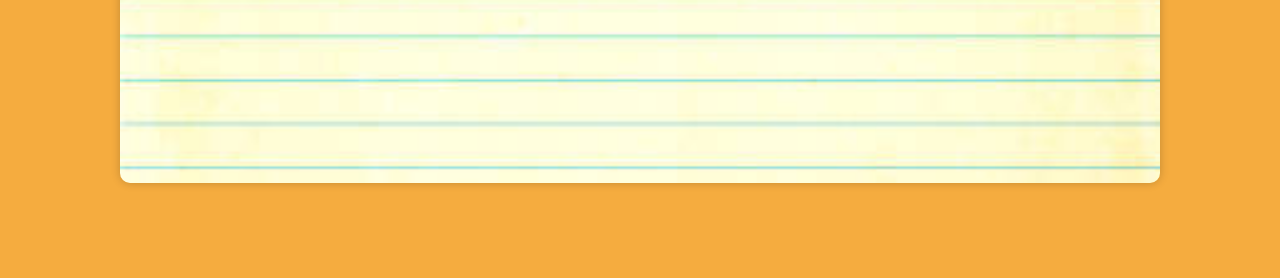
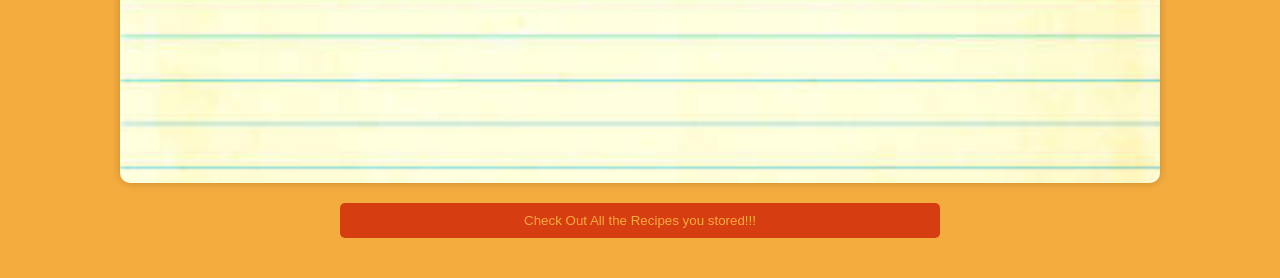
Before and after one commit to anushree200/recipe-keeper, a Flask app: page / in a window 1280 px wide. Shown: the part 692-970 px from the top of the page. Before the commit the page ends 878 px from the top, so only its background shows below. Run offline with Flask 3, Linux system fonts and the light colour scheme; data that the repository does not hold is empty.

Commit message:
saved few more

```diff
--- a/app.py
+++ b/app.py
@@ -32,6 +32,10 @@ def search():
     matches = list(collection.find({"title": {"$regex": query, "$options": "i"}}))
     return render_template("recipe.html", recipes=matches, query=query)
 
+@app.route("/seeall")
+def seeall():
+    recipes = list(collection.find({}, {"title": 1, "cuisine": 1}))
+    return render_template("seeall.html", recipes=recipes)
 
 if __name__ == '__main__':
     app.run(debug=True)
--- a/static/css/front.css
+++ b/static/css/front.css
@@ -127,3 +127,12 @@ button:hover {
     border-radius: 5px;
     cursor: pointer;
 }
+.allrecepes{
+    justify-content: center;
+    text-align: center;
+}
+.allrecepes button {
+    width: 50%;
+    justify-content: center;
+    text-align: center;
+}
--- a/static/js/front.js
+++ b/static/js/front.js
@@ -8,14 +8,12 @@ function addIngredient() {
     container.appendChild(input);
 }
 
-// On form submit, gather all ingredient inputs into a single hidden input
 function gatherIngredients() {
     const inputs = document.querySelectorAll('input[name="ingredient"]');
     const values = Array.from(inputs).map(input => input.value.trim()).filter(Boolean);
     document.getElementById("ingredients-final").value = values.join(',');
 }
 
-// Auto-expand textarea
 const steps = document.getElementById('steps');
 steps.addEventListener('input', function () {
     this.style.height = 'auto';
@@ -29,3 +27,7 @@ async function searchRecipes() {
         window.location.href = `/search?query=${encodeURIComponent(query)}`;
     }
 }
+
+async function seeall(){
+    window.location.href = `/seeall`;
+}
--- a/templates/front.html
+++ b/templates/front.html
@@ -29,7 +29,9 @@
     <button type="submit">Add Recipe</button>
     </form>
     </div>
-
+    <div class="allrecepes">
+        <button type="select" onclick="seeall()">Check Out All the Recipes you stored!!!</button>
+    </div>
 
     <script src="/static/js/front.js"></script>
 </body>
```
Also changed, not shown: templates/seeall.html (added, +12 -0 lines), static/images/0.3.png (added), static/images/download.png (added), 2 other files.
